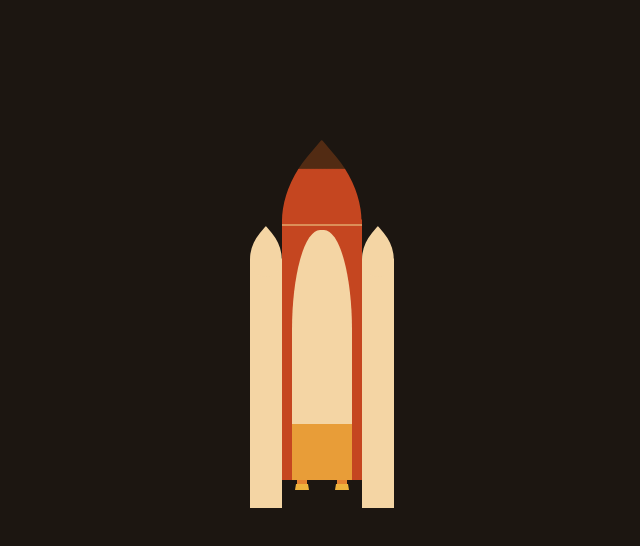
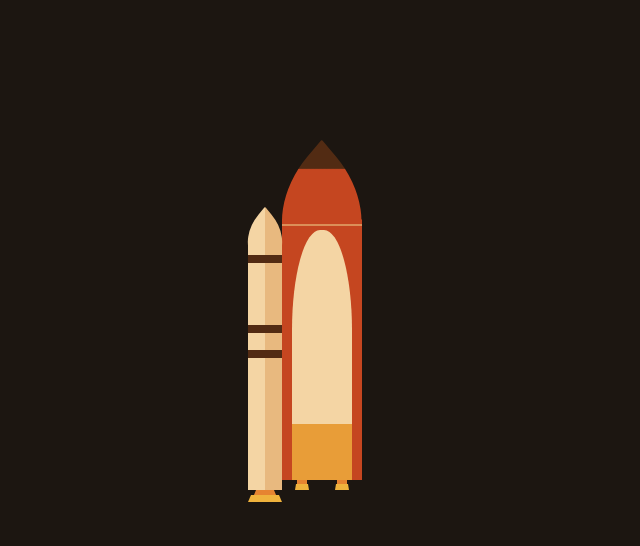
Before and after one commit to jimmaaay/CSS-Space-Scene, a plain HTML site: page space.html in a window 1280 px wide. Shown: the whole page, without its empty margins (318-958 px from the left). Drawn offline with Linux system fonts and the light colour scheme.

Commit message:
Working on side booster ting

```diff
--- a/space.html
+++ b/space.html
@@ -9,6 +9,19 @@
 <body>
   <!-- Based off of https://cdn.dribbble.com/users/485324/screenshots/1581316/fireart_blog.jpg -->
 <style>
+
+html {
+  --brown: #522b13;
+
+  --cream: #f4d5a4;
+  --darkCream: #e8b97f;
+
+  --lightOrange: #e89d38;
+  --darkOrange: #c54620;
+
+  --engineYellow: #efb23d;
+  --engineOrange: #e68431;
+}
 body {
   min-height: 100vh;
   margin: 0;
@@ -24,7 +37,7 @@ body {
 .space-shuttle {
   height: 25em;
   width: 6em;
-  background: #f4d5a4;
+  background: var(--cream);
   margin: 0 auto;
   position: absolute;
   bottom: 0;
@@ -40,7 +53,7 @@ body {
   bottom: 0;
   left: 0;
   right: 0;
-  background: #e89d38;
+  background: var(--lightOrange);
   height: 5.6em;
 }
 
@@ -62,7 +75,7 @@ body {
   height: 0;
   width: 1em;
   height: 0.4em;
-  background: #e68431;
+  background: var(--engineOrange);
 }
 
 .space-shuttle__engine::after {
@@ -71,7 +84,7 @@ body {
   display: block;
   height: 0;
   width: 1.2em;
-  border-bottom: 0.6em solid #efb23d;
+  border-bottom: 0.6em solid var(--engineYellow);
   border-left: 0.1em solid transparent;
   border-right: 0.1em solid transparent;
   left: 50%;
@@ -81,7 +94,7 @@ body {
 .big-rocket-ting {
   height: 33em;
   width: 8em;
-  background: linear-gradient(transparent 6.9em, #c54620 7em);
+  background: linear-gradient(transparent 6.9em, var(--darkOrange) 7em);
   margin: 0 auto;
   position: relative;
   border-top-left-radius: 7em 9em;
@@ -107,7 +120,7 @@ body {
   position: absolute;
   top: 2em;
   left: 50%;
-  background: linear-gradient(-135deg, #522b13 2.4em, #c54620 2.5em);
+  background: linear-gradient(-135deg, var(--brown) 2.4em, #c54620 2.5em);
 }
 
 .big-rocket-ting__nose::before {
@@ -118,11 +131,20 @@ body {
 
 .side-booster {
   height: 28em;
-  background: #f4d5a4;
-  width: 3.2em;
+  width: 3.4em;
   position: absolute;
-  bottom: -2.8em;
-  background: linear-gradient(transparent 3em, #f4d5a4 3.1em);
+  bottom: -1em;
+}
+
+.side-booster::before {
+  content: '';
+  display: block;
+  position: absolute;
+  top: 3em;
+  bottom: 0;
+  left: 0;
+  right: 0;
+  background: linear-gradient(to right, var(--cream) 50%, var(--darkCream) 50%);
 }
 
 .side-booster--left {
@@ -138,15 +160,67 @@ body {
   top: 1em;
   left: 50%;
   transform: translateX(-50%) scaleY(1.2) rotate(-45deg);
-  background: #f4d5a4;
-  width: 110%;
+  width: 3.8em;
   border-radius: 80% 0.1em 55% 50% / 55% 0.1em 80% 50%;
+  background: linear-gradient(135deg, var(--cream) 50%, #e8b97f 50%);
 }
 
 .side-booster__nose::before {
   content: '';
   display: block;
   padding-bottom: 100%;
+}
+
+.side-booster__stripe {
+  background: var(--brown);
+  height: 0.8em;
+  display: block;
+  position: absolute;
+  left: 0;
+  right: 0;
+}
+
+.side-booster__stripe--1 {
+  top: 4.5em;
+}
+
+.side-booster__stripe--2 {
+  top: 11.5em;
+}
+
+.side-booster__stripe--3 {
+  top: 14em;
+}
+
+.side-booster__engine {
+  position: absolute;
+  top: 100%;
+  left: 0;
+  right: 0;
+}
+
+.side-booster__engine::before {
+  content: '';
+  display: block;
+  height: 0;
+  width: 1.8em;
+  border-bottom: 0.5em solid var(--engineOrange);
+  border-left: 0.2em solid transparent;
+  border-right: 0.2em solid transparent;
+  margin: 0 auto;
+}
+
+.side-booster__engine::after {
+  position: absolute;
+  content: '';
+  display: block;
+  height: 0;
+  width: 2.8em;
+  border-bottom: 0.7em solid var(--engineYellow);
+  border-left: 0.3em solid transparent;
+  border-right: 0.3em solid transparent;
+  left: 50%;
+  transform: translateX(-50%);
 }
 
 </style>
@@ -162,13 +236,13 @@ body {
     </section>
 
 
-    <section class="side-booster side-booster--left">
+    <aside class="side-booster side-booster--left">
       <header class="side-booster__nose"></header>
-    </section>
-
-    <section class="side-booster side-booster--right">
-      <header class="side-booster__nose"></header>
-    </section>
+      <span class="side-booster__stripe side-booster__stripe--1"></span>
+      <span class="side-booster__stripe side-booster__stripe--2"></span>
+      <span class="side-booster__stripe side-booster__stripe--3"></span>
+      <footer class="side-booster__engine"></footer>
+    </aside>
 
   </div>
 
```
